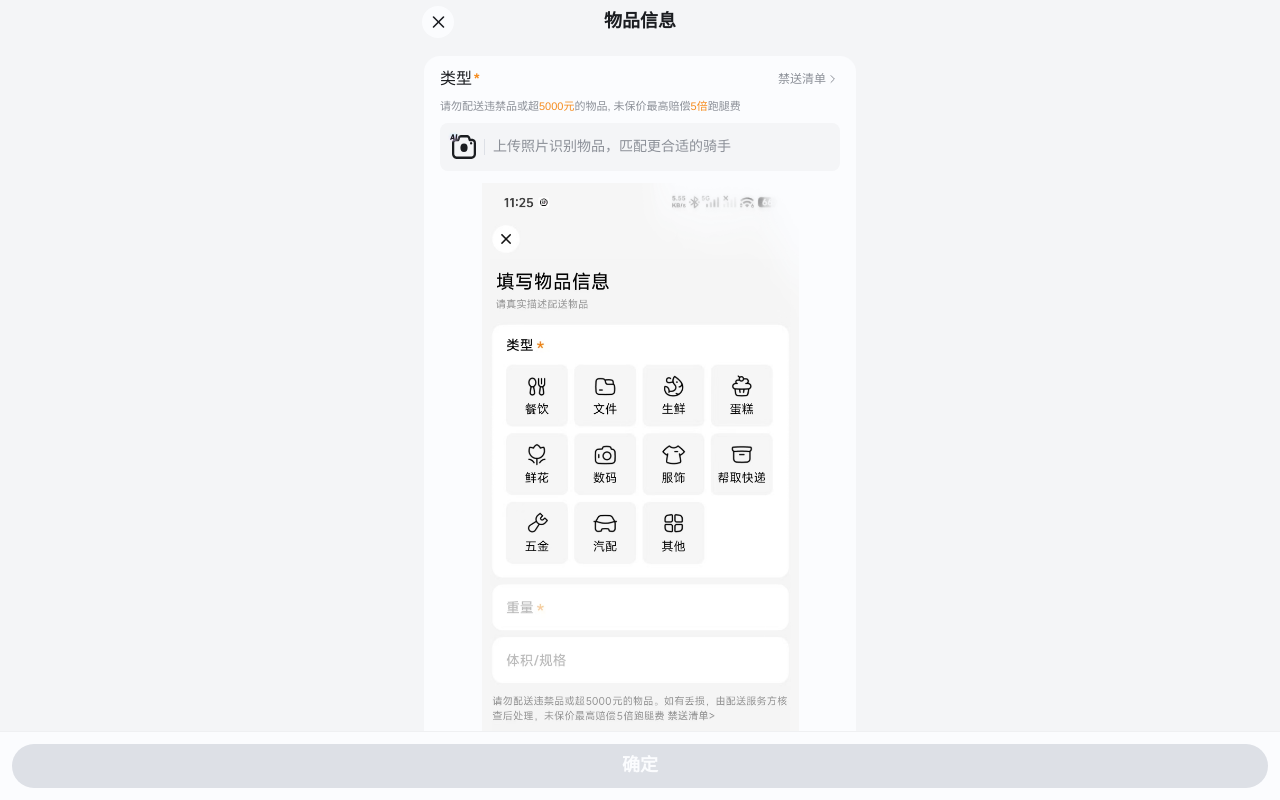
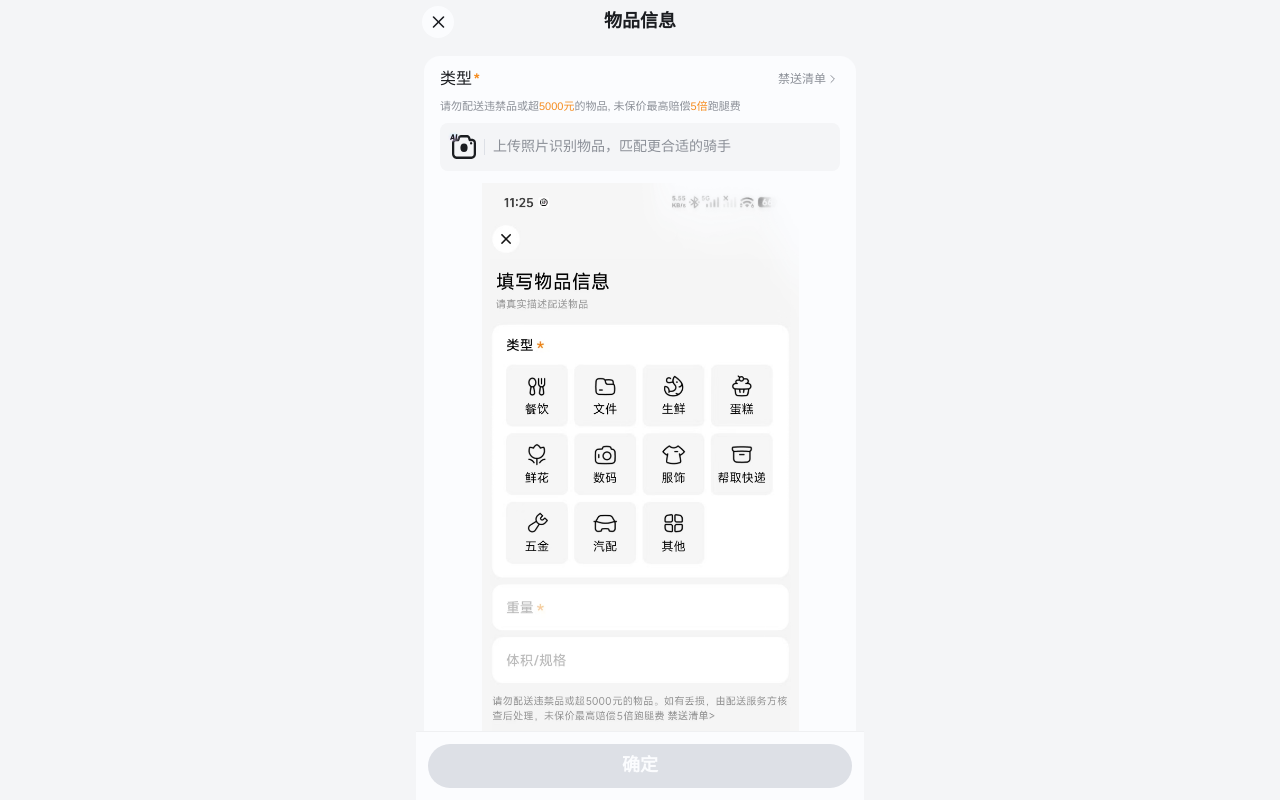
Before and after one commit to zimaStrawer/MTpaotui, a React (Vite) app: page /item-info in a window 1280 px wide. Shown: the top 800 px of the page. Built offline with nearby package versions, Linux system fonts and the light colour scheme.

Commit message:
fix(item-info): make confirmation bar responsive

```diff
--- a/src/pages/item-info/ConfirmBar.tsx
+++ b/src/pages/item-info/ConfirmBar.tsx
@@ -6,7 +6,7 @@ interface ConfirmBarProps {
 /** 底部确认栏(frame 880:6258/6259 两种变体 = disabled 一个布尔)。 */
 export function ConfirmBar({ disabled, onConfirm }: ConfirmBarProps) {
   return (
-    <div className="fixed inset-x-0 bottom-0 border-t border-divider bg-bg-container px-3 pt-3 pb-[calc(env(safe-area-inset-bottom)+--spacing(3))]">
+    <div className="fixed inset-x-0 bottom-0 z-10 mx-auto max-w-md border-t border-divider bg-bg-container px-3 pt-3 pb-[calc(env(safe-area-inset-bottom)+--spacing(3))]">
       <button
         type="button"
         disabled={disabled}
```
